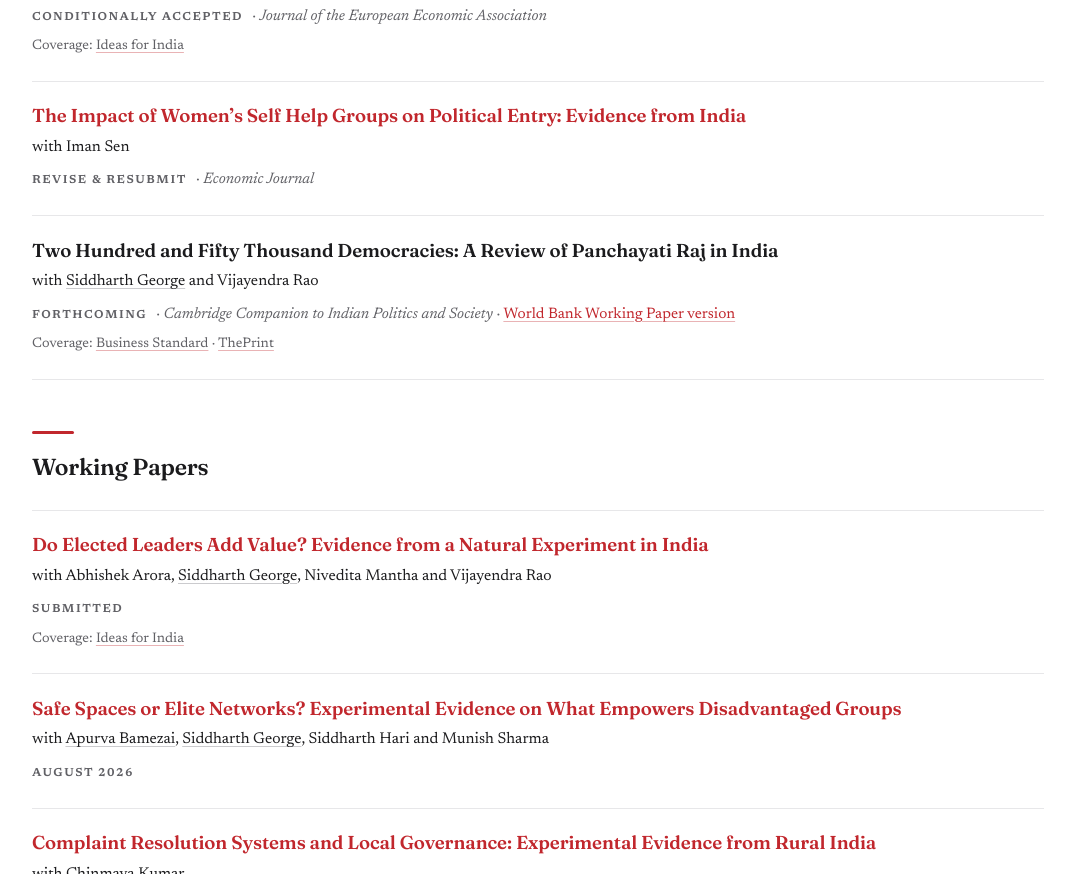
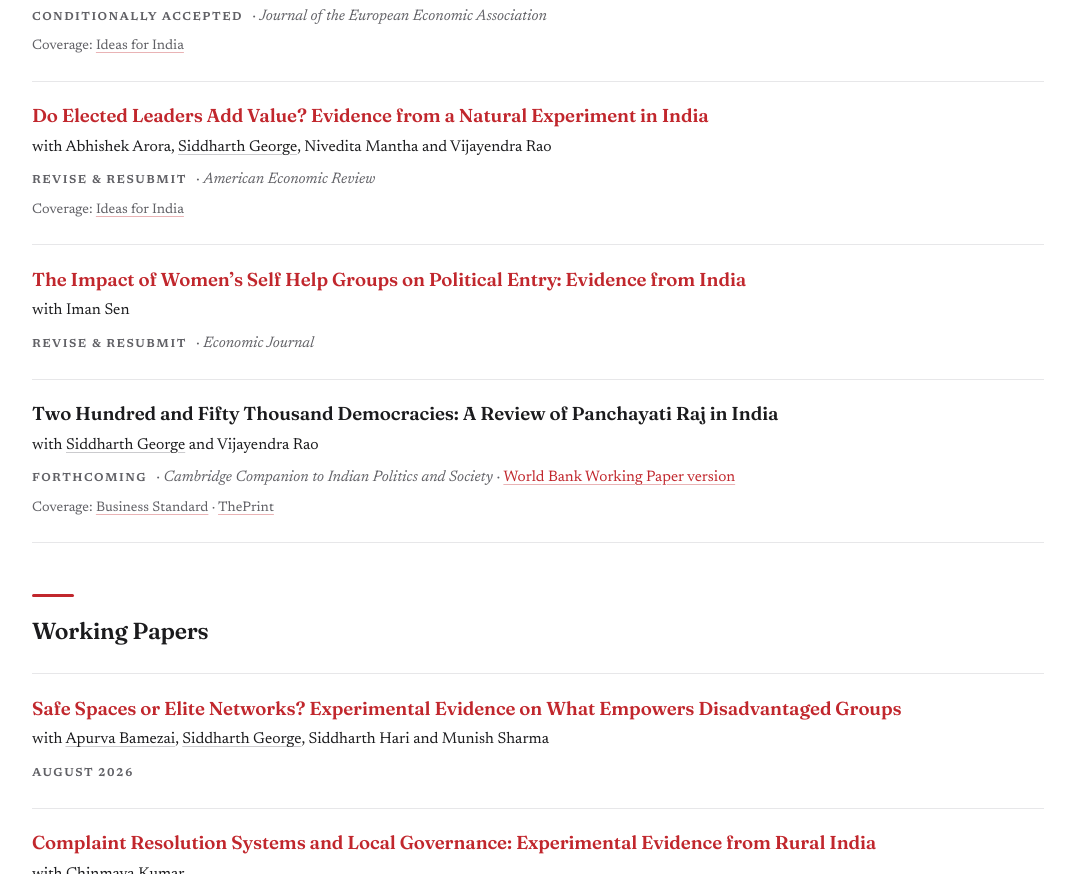
Before and after one commit to sharanidli/mrsharan-com, a plain HTML site: page research.html in a window 1280 px wide. Shown: the part 739-1613 px from the top of the page, without its empty margins (102-1177 px from the left). Drawn offline with Linux system fonts and the light colour scheme.

Commit message:
Elected Leaders: Revise & Resubmit at the AER (research page + public CV)
Co-Authored-By: Claude Opus 5.5 <noreply@anthropic.com>

```diff
--- a/research.html
+++ b/research.html
@@ -59,6 +59,12 @@
       <div class="pub-cov">Coverage: <a href="https://ideasforindia.in/topics/social-identity/the-distributional-consequences-of-political-reservations.html">Ideas for India</a></div>
     </li>
     <li class="pub">
+      <div class="pub-title"><a href="papers/elected-appointed.pdf">Do Elected Leaders Add Value? Evidence from a Natural Experiment in India</a></div>
+      <div class="pub-authors">with Abhishek Arora, <a href="https://sites.google.com/view/siddharthgeorge/home">Siddharth George</a>, Nivedita Mantha and Vijayendra Rao</div>
+      <div class="pub-meta"><span class="st">Revise &amp; Resubmit</span> &middot; <em>American Economic Review</em></div>
+      <div class="pub-cov">Coverage: <a href="https://www.ideasforindia.in/topics/governance/is-it-better-to-be-governed-by-an-elected-leader-or-appointed-bureaucrat.html">Ideas for India</a></div>
+    </li>
+    <li class="pub">
       <div class="pub-title"><a href="papers/shg-political-entry.pdf">The Impact of Women&rsquo;s Self Help Groups on Political Entry: Evidence from India</a></div>
       <div class="pub-authors">with Iman Sen</div>
       <div class="pub-meta"><span class="st">Revise &amp; Resubmit</span> &middot; <em>Economic Journal</em></div>
@@ -73,12 +79,6 @@
 
   <h2 class="sec">Working Papers</h2>
   <ul class="pub-list">
-    <li class="pub">
-      <div class="pub-title"><a href="papers/elected-appointed.pdf">Do Elected Leaders Add Value? Evidence from a Natural Experiment in India</a></div>
-      <div class="pub-authors">with Abhishek Arora, <a href="https://sites.google.com/view/siddharthgeorge/home">Siddharth George</a>, Nivedita Mantha and Vijayendra Rao</div>
-      <div class="pub-meta"><span class="st">Submitted</span></div>
-      <div class="pub-cov">Coverage: <a href="https://www.ideasforindia.in/topics/governance/is-it-better-to-be-governed-by-an-elected-leader-or-appointed-bureaucrat.html">Ideas for India</a></div>
-    </li>
     <li class="pub">
       <div class="pub-title"><a href="papers/safe-spaces.pdf">Safe Spaces or Elite Networks? Experimental Evidence on What Empowers Disadvantaged Groups</a></div>
       <div class="pub-authors">with <a href="https://www.apurvabamezai.com">Apurva Bamezai</a>, <a href="https://sites.google.com/view/siddharthgeorge/home">Siddharth George</a>, Siddharth Hari and Munish Sharma</div>
```
Also changed, not shown: 1 other file.
